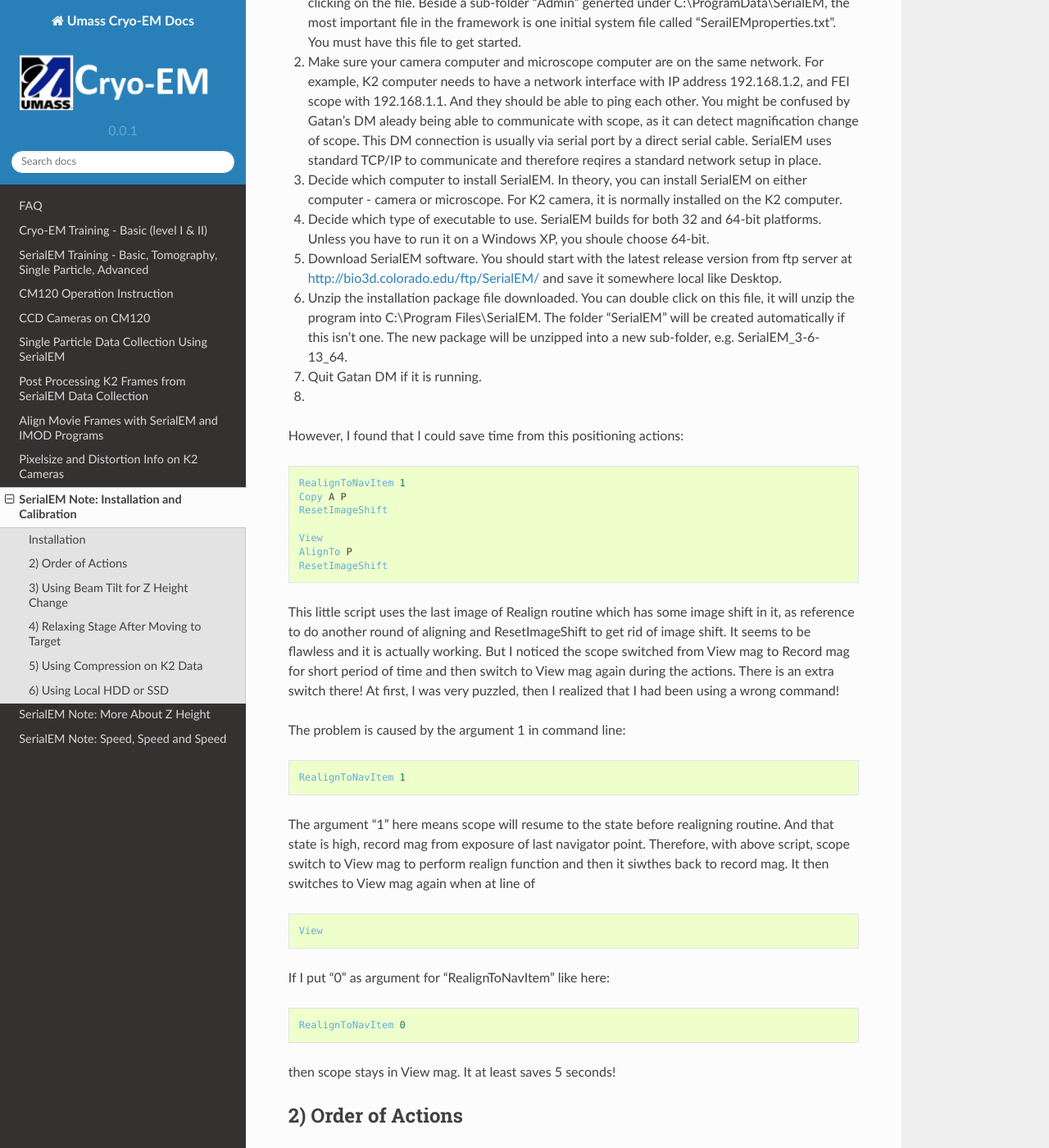
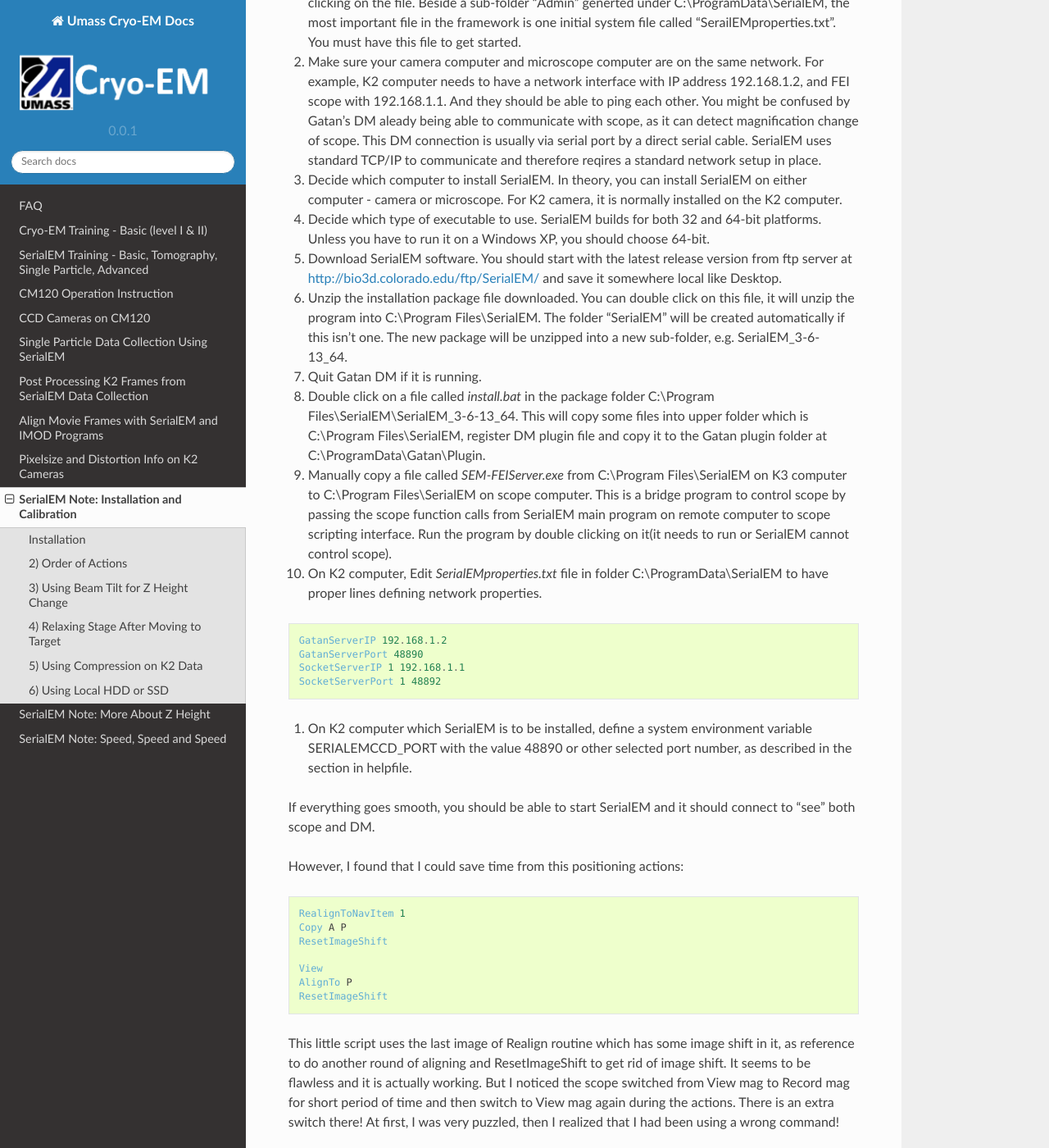
Before and after one commit to xuchen66/sphinx-emdocs, a Sphinx documentation site: the page built from source/serialEM-note-install-and-calib.rst, in a window 1280 px wide and 1400 px high, scrolled down 747 px. Shown: the whole window at 82% size. Built offline with Sphinx 7.4.7 and the Read the Docs theme 2.0.0, drawn with Linux system fonts in a browser that asks for light colours; pages that are not in the unit, such as notebooks, are missing from menus.

Commit message:
Update serialEM-note-install-and-calib.rst

```diff
--- a/source/serialEM-note-install-and-calib.rst
+++ b/source/serialEM-note-install-and-calib.rst
@@ -28,7 +28,7 @@
 
 #. Decide which computer to install SerialEM. In theory, you can install SerialEM on either computer - camera or microscope. For K2 camera, it is normally installed on the K2 computer.
 
-#. Decide which type of executable to use. SerialEM builds for both 32 and 64-bit platforms. Unless you have to run it on a Windows XP, you shoule choose 64-bit.
+#. Decide which type of executable to use. SerialEM builds for both 32 and 64-bit platforms. Unless you have to run it on a Windows XP, you should choose 64-bit.
 
 #. Download SerialEM software. You should start with the latest release version from ftp server at http://bio3d.colorado.edu/ftp/SerialEM/  and save it somewhere local like Desktop.
 
@@ -36,8 +36,24 @@
 
 #. Quit Gatan DM if it is running.
 
-#.
+#. Double click on a file called *install.bat* in the package folder C:\\Program Files\\SerialEM\\SerialEM_3-6-13_64. This will copy some files into upper folder which is C:\\Program Files\\SerialEM, register DM plugin file and copy it to the Gatan plugin folder at C:\\ProgramData\\Gatan\\Plugin.
 
+#. Manually copy a file called *SEM-FEIServer.exe* from C:\\Program Files\\SerialEM on K3 computer to C:\\Program Files\\SerialEM on scope computer. This is a bridge program to control scope by passing the scope function calls from SerialEM main program on remote computer to scope scripting interface. Run the program by double clicking on it(it needs to run or SerialEM cannot control scope).
+
+#. On K2 computer, Edit *SerialEMproperties.txt* file in folder C:\\ProgramData\\SerialEM to have proper lines defining network properties.
+
+.. code-block:: ruby
+
+   GatanServerIP 192.168.1.2
+   GatanServerPort 48890
+   SocketServerIP 1 192.168.1.1
+   SocketServerPort 1 48892
+
+#. On K2 computer which SerialEM is to be installed, define a system environment variable SERIALEMCCD_PORT with the value 48890 or other selected port number, as described in the section in helpfile.
+
+If everything goes smooth, you should be able to start SerialEM and it should connect to "see" both scope and DM.
+
+.. _installation:
 
 However, I found that I could save time from this positioning actions:
 
```
